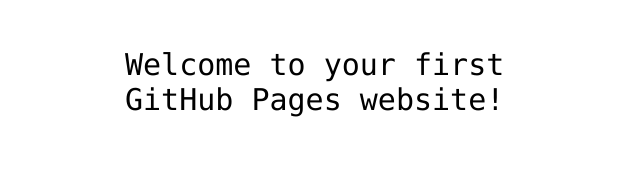
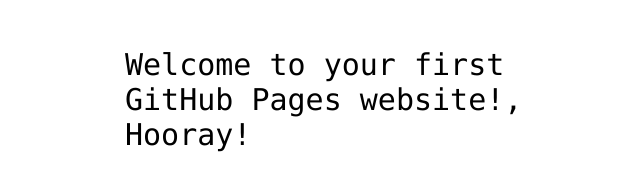
Before and after one commit to sncfrcazenave/hello-world, a plain HTML site: page index.html in a window 1280 px wide. Shown: the part 341-532 px from the top of the page, without its empty margins (315-955 px from the left). Drawn offline with Linux system fonts and the light colour scheme.

Commit message:
Actualiza index.html
Se agrega un saludo personalizado...

```diff
--- a/index.html
+++ b/index.html
@@ -12,7 +12,7 @@
 <img src="https://octodex.github.com/images/daftpunktocat-thomas.gif" id="octocat" alt="octocat-gif" />
 
 <!-- Change this code here by copy and pasting your template on line 15 -->
-<p>Welcome to your first GitHub Pages website!</p>
+<p>Welcome to your first GitHub Pages website!, Hooray!</p>
 
 </body>
 </html>
```
